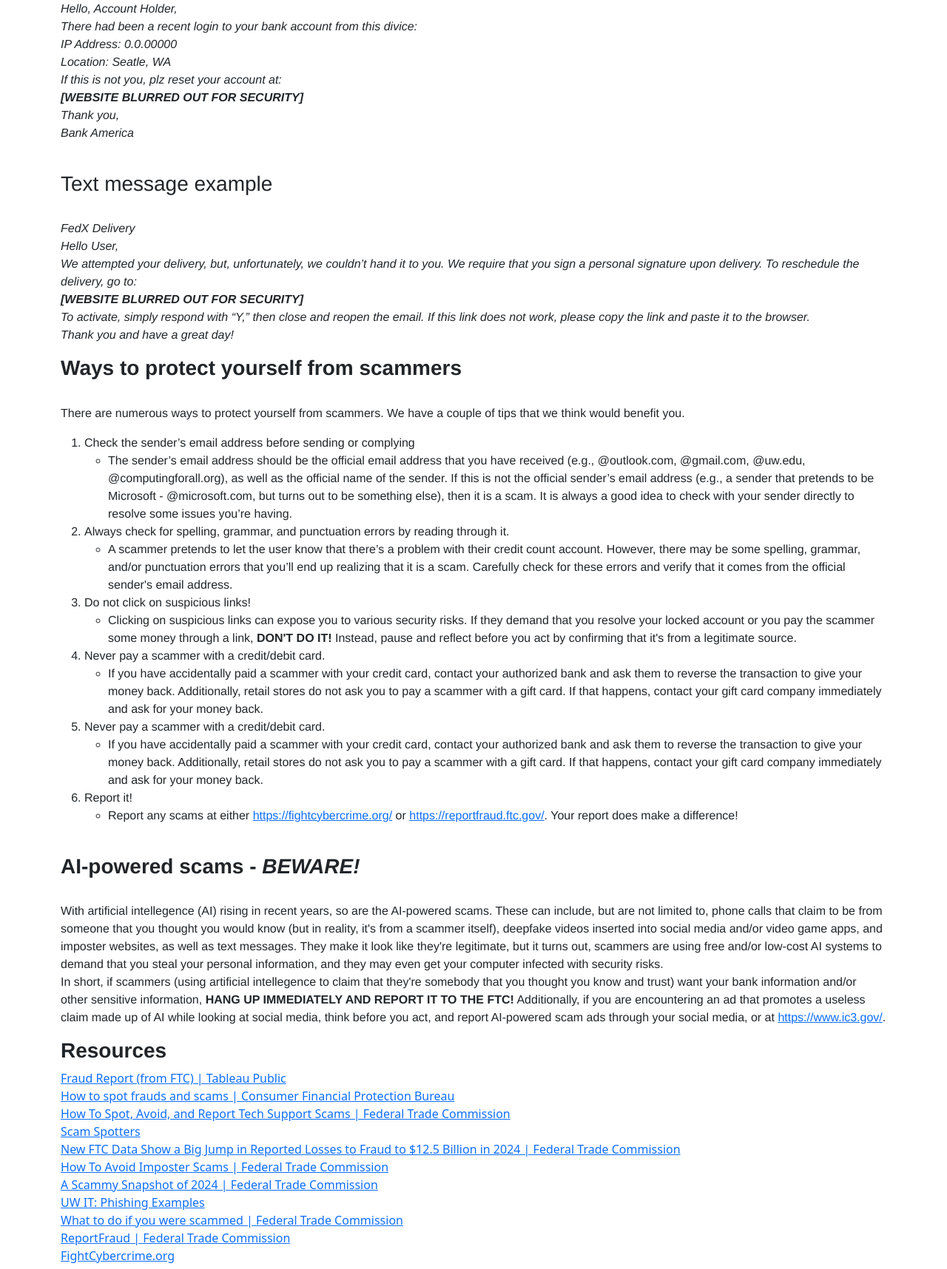
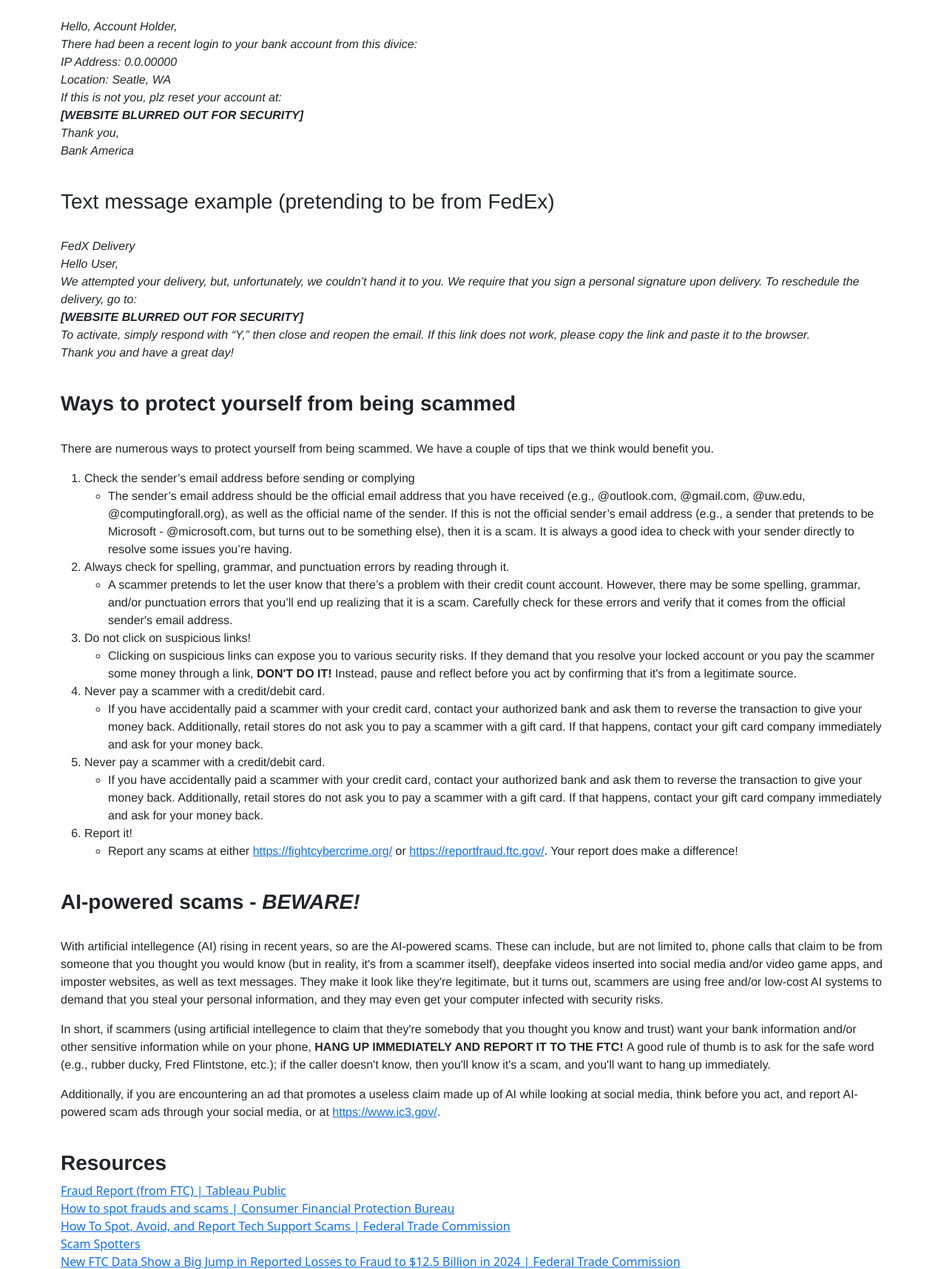
Before and after one commit to miicrs/cfa-primary-keys, a website: page HTML/avoiding-scams.html in a window 1280 px wide. Shown: the part 2053-3769 px from the top of the page at 74% size. Drawn offline with nearby package versions, Linux system fonts and the light colour scheme.

Commit message:
Revised the Avoiding Scam page

```diff
--- a/HTML/avoiding-scams.html
+++ b/HTML/avoiding-scams.html
@@ -127,7 +127,7 @@
         </p>
         <br>
 
-        <!--- Examples --->
+        <!--- Sections for examples --->
         <h3 style="text-align: left;">
             <b> Examples </b>
         </h3>
@@ -148,7 +148,7 @@
         </p>
         <br>
 
-        <!--- These examples --->
+        <!--- These examples (all from the respective companies) --->
         <h3 style="text-align: left;"> Email message example #1 (pretending to be from PayPal) </h3>
         <br>
         <p style="text-align: left;">
@@ -164,6 +164,7 @@
                 PayPal Account Team
             </i>
         </p>
+        <br>
 
         <h3 style="text-align: left;"> Email message example #2 (pretending to be from Bank of America) </h3>
         <br>
@@ -174,6 +175,8 @@
                 IP Address: 0.0.00000 <br>
                 Location: Seatle, WA <br>
                 If this is not you, plz reset your account at: <br>
+                <!--- For security reasons, and to prevent users from
+                clicking on suspicious links, this website has been blurred out  --->
                 <b>[WEBSITE BLURRED OUT FOR SECURITY]</b> <br>
                 Thank you, <br>
                 Bank America
@@ -181,7 +184,7 @@
         </p>
         <br>
 
-        <h3 style="text-align: left;"> Text message example </h3>
+        <h3 style="text-align: left;"> Text message example (pretending to be from FedEx) </h3>
         <br>
         <p style="text-align: left;">
             <i>
@@ -190,23 +193,26 @@
                 We attempted your delivery, but, unfortunately, we couldn’t hand it to you.
                 We require that you sign a personal signature upon delivery.
                 To reschedule the delivery, go to: <br>
+                <!--- For security reasons, and to prevent users from
+                clicking on suspicious links, this website has been blurred out  --->
                 <b>[WEBSITE BLURRED OUT FOR SECURITY]</b> <br>
                 To activate, simply respond with “Y,” then close and reopen the email.
                 If this link does not work, please copy the link and paste it to the browser. <br>
                 Thank you and have a great day!
-
             </i>
         </p>
+        <br>
 
         <!--- A list of ways to protect yourself from scammers --->
-        <h3 style="text-align: left;"> <b> Ways to protect yourself from scammers </b> </h3>
+        <h3 style="text-align: left;"> <b> Ways to protect yourself from being scammed </b> </h3>
         <br>
 
         <p style="text-align: left;">
-            There are numerous ways to protect yourself from scammers.
+            There are numerous ways to protect yourself from being scammed.
             We have a couple of tips that we think would benefit you.
         </p>
 
+        <!--- Presenting a list of things users can protect themselves from being scammed --->
         <ol style="text-align: left;">
 
             <li>Check the sender’s email address before sending or complying</li>
@@ -277,6 +283,7 @@
             </ul>
         </ol> <br>
 
+        <!--- This section for avoiding the AI-powered scams --->
         <h3 style="text-align: left;"> <b> AI-powered scams - <i> BEWARE! </i> </b> </h3>
         <br>
 
@@ -287,12 +294,20 @@
             deepfake videos inserted into social media and/or video game apps, and imposter websites, as well as text messages. They make it look
             like they're legitimate, but it turns out, scammers are using free and/or low-cost AI systems to demand that
             you steal your personal information, and they may even get your computer infected with security risks. <br>
+        </p>
 
+        <p style="text-align: left;">
             In short, if scammers (using artificial intellegence to claim that they're somebody that you thought you know and trust)
-            want your bank information and/or other sensitive information, <b> HANG UP IMMEDIATELY AND REPORT IT TO THE FTC!</b>
+            want your bank information and/or other sensitive information while on your phone, <b> HANG UP IMMEDIATELY AND REPORT IT TO THE FTC! </b> A
+            good rule of thumb is to ask for the safe word (e.g., rubber ducky, Fred Flintstone, etc.); if the caller doesn't know, then you'll know
+            it's a scam, and you'll want to hang up immediately. <br>
+        </p>
+
+        <p style="text-align: left;">
             Additionally, if you are encountering an ad that promotes a useless claim made up of AI while looking at social media, think before you act,
             and report AI-powered scam ads through your social media, or at <a href="https://www.ic3.gov/">https://www.ic3.gov/</a>.
         </p>
+        <br>
 
 
         <!--- Resources --->
```
